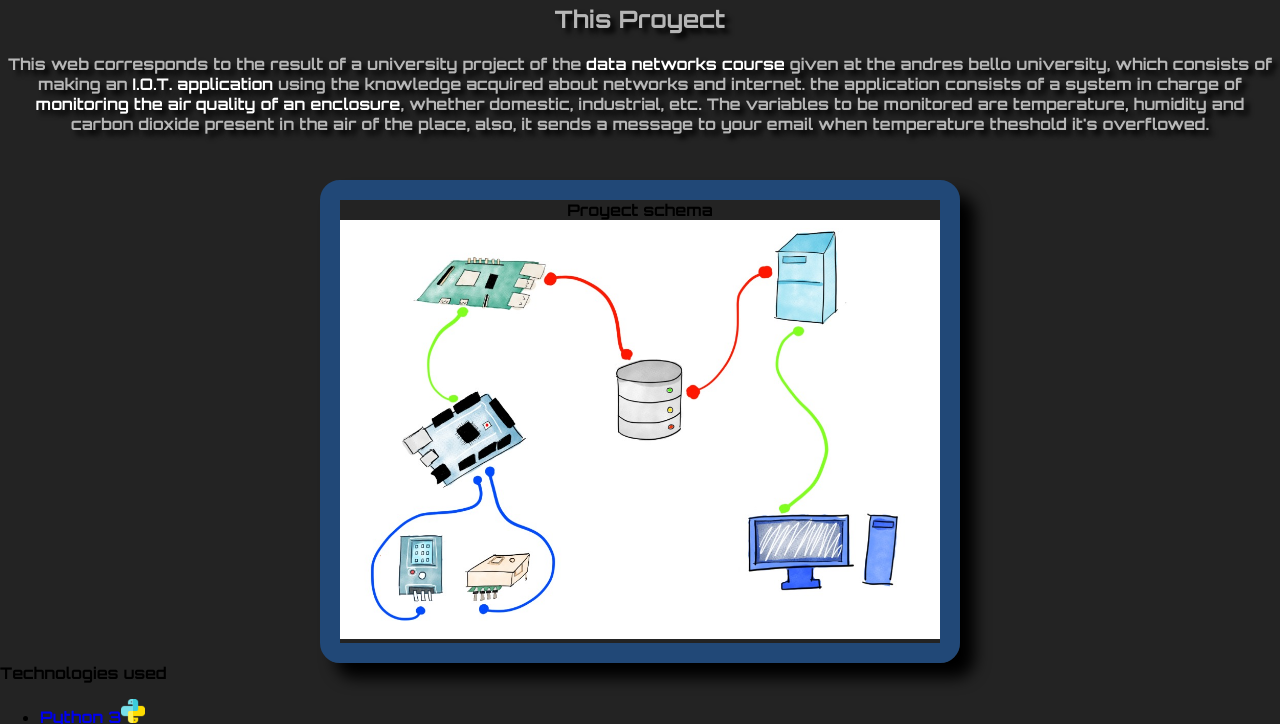
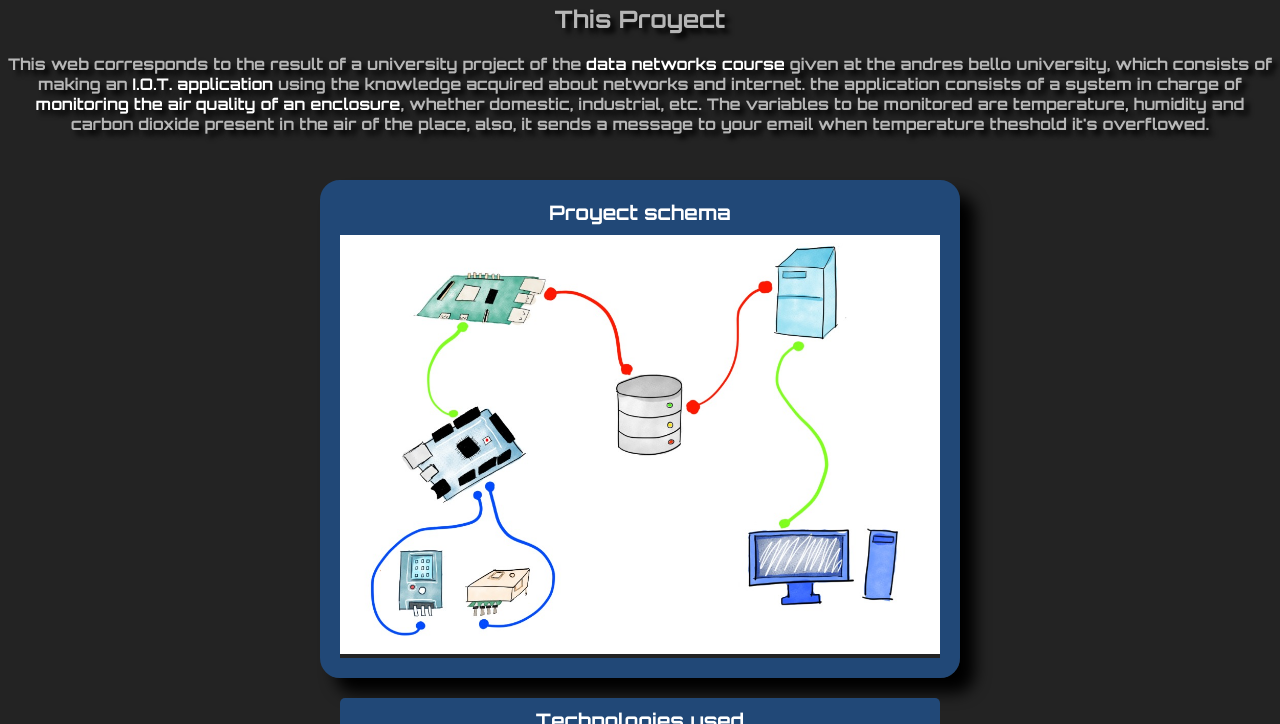
Before and after one commit to 5t3353/Iot-app, a Flask app: page / in a window 1280 px wide. Shown: the part 126-850 px from the top of the page. Run offline with Flask 2, Linux system fonts and the light colour scheme.

Commit message:
Add files via upload

```diff
--- a/static/styles.css
+++ b/static/styles.css
@@ -39,12 +38,42 @@ strong{
   color: rgba(255, 255, 255, 1);
 }
 
-h3{
+.techs{
+  align-items: center;
+  max-width: 600px;
+  margin: 0 auto;
+  margin-top:20px;
+}
+.subtitle{
+  text-align: center;
   background-color:rgba(33, 72, 119, 1);
-  margin: 0;
-  padding-bottom: 10px;
   color: white;
+  font-size: 20px;
+  border-radius:5px;
+  padding: 10px 10px;
 }
+
+ul{
+  list-style-type: disc ;
+  color: rgba(200,200,200,0.9);
+}
+
+li{
+  margin-bottom:5px;
+    margin-right: 5px;
+}
+
+ul a:link{
+  color: rgba(200,200,200,0.9);
+  text-decoration: none;
+}
+ul a:visited{
+  color: rgba(200,200,200,0.9);
+}
+ul a:hover{
+  color:black;
+}
+
 
 footer{
   width:100%;
@@ -164,6 +197,14 @@ th {
   margin-bottom: 25px;
   margin-top: 25px;
   color: rgba(200,200,200,0.9);
+}
+
+.schema{
+  text-align: center;
+  background-color:rgba(33, 72, 119, 1);
+  color: white;
+  font-size: 20px;
+  padding-bottom: 10px;
 }
 
 .diagram{
@@ -214,3 +255,11 @@ th {
 .wrapper:hover{
   box-shadow: 10px 10px 10px black;
 }
+
+hr{
+  color : rgba(33, 72, 119, 1);
+}
+
+#list img{
+  padding-left: 10px;
+}
```
Also changed, not shown: other parts of static/styles.css (+22 -19 lines), static/chilli.png (added), static/database.png (added), static/motherboard.png (added), static/neural.png (added), static/pie-chart.png (added), static/raspberry-pi.png (added).
